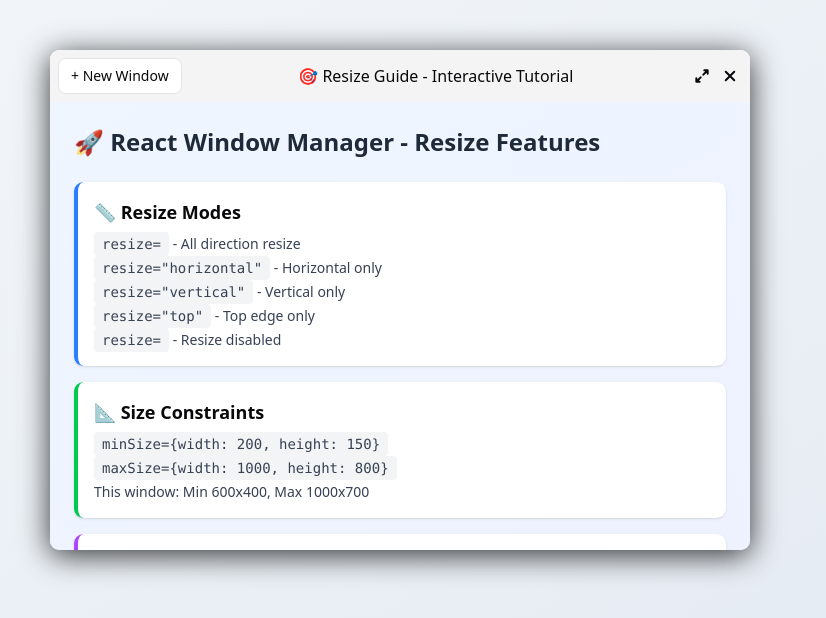
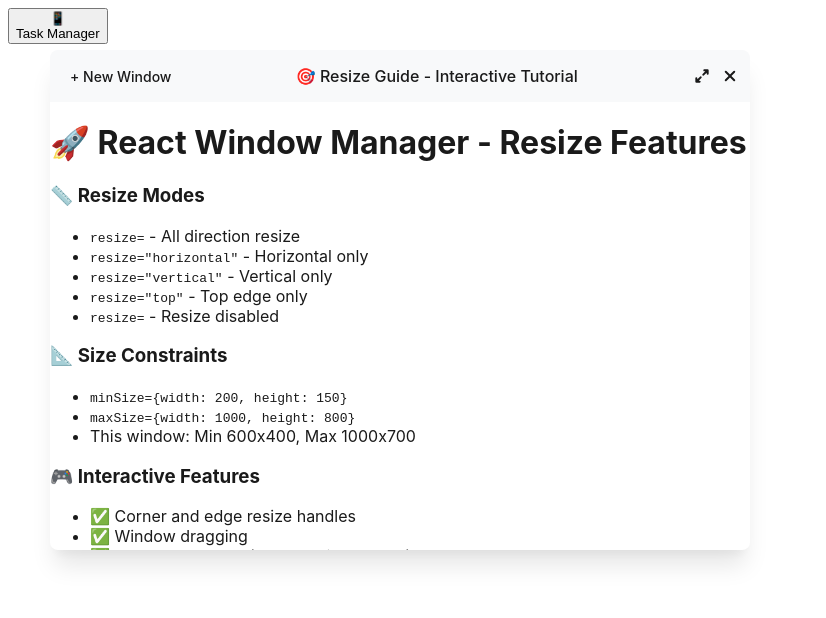
Before and after one commit to hacimuhammed/react-window-manager-ui, a React (Vite) app: page / in a window 1280 px wide. Shown: the top 618 px of the page, without its empty margins (0-826 px from the left). Built offline with nearby package versions, Linux system fonts and the light colour scheme.

Commit message:
feat: window made headless

```diff
--- a/package.json
+++ b/package.json
@@ -70,11 +70,7 @@
   },
   "dependencies": {
     "@radix-ui/react-slot": "^1.2.3",
-    "class-variance-authority": "^0.7.1",
-    "clsx": "^2.1.1",
     "lucide-react": "^0.525.0",
-    "tailwind-merge": "^3.3.1",
-    "tailwindcss-animate": "^1.0.7",
     "zustand": "^5.0.6"
   },
   "devDependencies": {
@@ -82,7 +78,6 @@
     "@babel/preset-env": "^7.28.0",
     "@babel/preset-react": "^7.27.1",
     "@eslint/js": "^9.29.0",
-    "@tailwindcss/postcss": "^4.1.11",
     "@types/node": "^24.0.10",
     "@types/react": "^19.1.8",
     "@types/react-dom": "^19.1.6",
@@ -97,7 +92,6 @@
     "postcss-cli": "^11.0.1",
     "react": "^19.1.0",
     "react-dom": "^19.1.0",
-    "tailwindcss": "^4.1.11",
     "typescript": "~5.8.3",
     "typescript-eslint": "^8.34.1",
     "vite": "^7.0.0",
--- a/postcss.config.js
+++ b/postcss.config.js
@@ -1,6 +1,5 @@
 export default {
   plugins: {
-    "@tailwindcss/postcss": {},
     autoprefixer: {},
   },
 };
--- a/src/App.tsx
+++ b/src/App.tsx
@@ -16,7 +16,7 @@ const WindowManager = () => {
           title={win.title}
           position={win.position}
           size={win.size}
-          animation="scale"
+          animation="jellyfish"
           resize={win.data?.resize}
           minSize={win.data?.minSize}
           maxSize={win.data?.maxSize}
--- a/src/components/ui/button.tsx
+++ b/src/components/ui/button.tsx
@@ -1,50 +1,27 @@
 import * as React from "react";
 import { Slot } from "@radix-ui/react-slot";
-import { cva, type VariantProps } from "class-variance-authority";
-
-import { cn } from "../../lib/utils";
-
-const buttonVariants = cva(
-  "inline-flex items-center justify-center whitespace-nowrap rounded-md text-sm font-medium ring-offset-background transition-colors focus-visible:outline-none focus-visible:ring-2 focus-visible:ring-ring focus-visible:ring-offset-2 disabled:pointer-events-none disabled:opacity-50",
-  {
-    variants: {
-      variant: {
-        default: "bg-primary text-primary-foreground hover:bg-primary/90",
-        destructive:
-          "bg-destructive text-destructive-foreground hover:bg-destructive/90",
-        outline:
-          "border border-input bg-background hover:bg-accent hover:text-accent-foreground",
-        secondary:
-          "bg-secondary text-secondary-foreground hover:bg-secondary/80",
-        ghost: "hover:bg-accent hover:text-accent-foreground",
-        link: "text-primary underline-offset-4 hover:underline",
-      },
-      size: {
-        default: "h-10 px-4 py-2",
-        sm: "h-9 rounded-md px-3",
-        lg: "h-11 rounded-md px-8",
-        icon: "h-10 w-10",
-      },
-    },
-    defaultVariants: {
-      variant: "default",
-      size: "default",
-    },
-  }
-);
 
 export interface ButtonProps
-  extends React.ButtonHTMLAttributes<HTMLButtonElement>,
-    VariantProps<typeof buttonVariants> {
+  extends React.ButtonHTMLAttributes<HTMLButtonElement> {
   asChild?: boolean;
+  variant?: "default" | "destructive" | "outline" | "secondary" | "ghost" | "link";
+  size?: "default" | "sm" | "lg" | "icon";
 }
 
 const Button = React.forwardRef<HTMLButtonElement, ButtonProps>(
-  ({ className, variant, size, asChild = false, ...props }, ref) => {
+  ({ className, variant = "default", size = "default", asChild = false, ...props }, ref) => {
     const Comp = asChild ? Slot : "button";
+
+    // Build class names
+    const baseClasses = "react-window-manager button";
+    const variantClass = variant;
+    const sizeClass = `size-${size}`;
+
+    const classes = [baseClasses, variantClass, sizeClass, className].filter(Boolean).join(" ");
+
     return (
       <Comp
-        className={cn(buttonVariants({ variant, size, className }))}
+        className={classes}
         ref={ref}
         {...props}
       />
@@ -53,5 +30,5 @@ const Button = React.forwardRef<HTMLButtonElement, ButtonProps>(
 );
 Button.displayName = "Button";
 
-export { Button, buttonVariants };
+export { Button };
 export default Button;
--- a/src/index.css
+++ b/src/index.css
@@ -1,140 +1,404 @@
-@import "tailwindcss";
+/* React Window Manager UI - Headless CSS */
 
-@plugin 'tailwindcss-animate';
-
-@custom-variant dark (&:where(.dark, .dark *));
-
-@theme {
-  --color-background: var(--background);
-  --color-foreground: var(--foreground);
+/* Reset and base styles */
+.react-window-manager {
+  box-sizing: border-box;
+  font-family: -apple-system, BlinkMacSystemFont, "Segoe UI", Roboto,
+    "Helvetica Neue", Arial, sans-serif;
+  color: #1a1a1a;
 }
 
-:root {
-  --background: hsl(0 0% 100%);
-  --foreground: hsl(240 10% 3.9%);
-  --card: hsl(0 0% 100%);
-  --card-foreground: hsl(240 10% 3.9%);
-  --popover: hsl(0 0% 100%);
-  --popover-foreground: hsl(240 10% 3.9%);
-  --primary: hsl(240 5.9% 10%);
-  --primary-foreground: hsl(0 0% 98%);
-  --secondary: hsl(240 4.8% 95.9%);
-  --secondary-foreground: hsl(240 5.9% 10%);
-  --muted: hsl(240 4.8% 95.9%);
-  --muted-foreground: hsl(240 3.8% 46.1%);
-  --accent: hsl(240 4.8% 95.9%);
-  --accent-foreground: hsl(240 5.9% 10%);
-  --destructive: hsl(0 84.2% 60.2%);
-  --destructive-foreground: hsl(0 0% 98%);
-  --border: hsl(240 5.9% 90%);
-  --input: hsl(240 5.9% 90%);
-  --ring: hsl(240 10% 3.9%);
-  --chart-1: hsl(12 76% 61%);
-  --chart-2: hsl(173 58% 39%);
-  --chart-3: hsl(197 37% 24%);
-  --chart-4: hsl(43 74% 66%);
-  --chart-5: hsl(27 87% 67%);
-  --radius: 0.6rem;
-  --sidebar: hsl(0 0% 98%);
-  --sidebar-foreground: hsl(240 5.3% 26.1%);
-  --sidebar-primary: hsl(240 5.9% 10%);
-  --sidebar-primary-foreground: hsl(0 0% 98%);
-  --sidebar-accent: hsl(240 4.8% 95.9%);
-  --sidebar-accent-foreground: hsl(240 5.9% 10%);
-  --sidebar-border: hsl(220 13% 91%);
-  --sidebar-ring: hsl(217.2 91.2% 59.8%);
+.react-window-manager *,
+.react-window-manager *::before,
+.react-window-manager *::after {
+  box-sizing: inherit;
 }
 
-.dark {
-  --background: hsl(240 10% 3.9%);
-  --foreground: hsl(0 0% 98%);
-  --card: hsl(240 10% 3.9%);
-  --card-foreground: hsl(0 0% 98%);
-  --popover: hsl(240 10% 3.9%);
-  --popover-foreground: hsl(0 0% 98%);
-  --primary: hsl(0 0% 98%);
-  --primary-foreground: hsl(240 5.9% 10%);
-  --secondary: hsl(240 3.7% 15.9%);
-  --secondary-foreground: hsl(0 0% 98%);
-  --muted: hsl(240 3.7% 15.9%);
-  --muted-foreground: hsl(240 5% 64.9%);
-  --accent: hsl(240 3.7% 15.9%);
-  --accent-foreground: hsl(0 0% 98%);
-  --destructive: hsl(0 62.8% 30.6%);
-  --destructive-foreground: hsl(0 0% 98%);
-  --border: hsl(240 3.7% 15.9%);
-  --input: hsl(240 3.7% 15.9%);
-  --ring: hsl(240 4.9% 83.9%);
-  --chart-1: hsl(220 70% 50%);
-  --chart-2: hsl(160 60% 45%);
-  --chart-3: hsl(30 80% 55%);
-  --chart-4: hsl(280 65% 60%);
-  --chart-5: hsl(340 75% 55%);
-  --sidebar: hsl(240 5.9% 10%);
-  --sidebar-foreground: hsl(240 4.8% 95.9%);
-  --sidebar-primary: hsl(224.3 76.3% 48%);
-  --sidebar-primary-foreground: hsl(0 0% 100%);
-  --sidebar-accent: hsl(240 3.7% 15.9%);
-  --sidebar-accent-foreground: hsl(240 4.8% 95.9%);
-  --sidebar-border: hsl(240 3.7% 15.9%);
-  --sidebar-ring: hsl(217.2 91.2% 59.8%);
+/* Window container */
+.react-window-manager.window {
+  position: absolute;
+  overflow: hidden;
+  display: flex;
+  flex-direction: column;
+  border: none;
+  background-color: #ffffff;
+  color: #1a1a1a;
+  box-shadow: 0 4px 6px -1px rgba(0, 0, 0, 0.1),
+    0 2px 4px -1px rgba(0, 0, 0, 0.06);
+  border-radius: 0.5rem;
 }
 
-@theme inline {
-  --color-background: var(--background);
-  --color-foreground: var(--foreground);
-  --color-card: var(--card);
-  --color-card-foreground: var(--card-foreground);
-  --color-popover: var(--popover);
-  --color-popover-foreground: var(--popover-foreground);
-  --color-primary: var(--primary);
-  --color-primary-foreground: var(--primary-foreground);
-  --color-secondary: var(--secondary);
-  --color-secondary-foreground: var(--secondary-foreground);
-  --color-muted: var(--muted);
-  --color-muted-foreground: var(--muted-foreground);
-  --color-accent: var(--accent);
-  --color-accent-foreground: var(--accent-foreground);
-  --color-destructive: var(--destructive);
-  --color-destructive-foreground: var(--destructive-foreground);
-  --color-border: var(--border);
-  --color-input: var(--input);
-  --color-ring: var(--ring);
-  --color-chart-1: var(--chart-1);
-  --color-chart-2: var(--chart-2);
-  --color-chart-3: var(--chart-3);
-  --color-chart-4: var(--chart-4);
-  --color-chart-5: var(--chart-5);
-  --radius-sm: calc(var(--radius) - 4px);
-  --radius-md: calc(var(--radius) - 2px);
-  --radius-lg: var(--radius);
-  --radius-xl: calc(var(--radius) + 4px);
-  --color-sidebar-ring: var(--sidebar-ring);
-  --color-sidebar-border: var(--sidebar-border);
-  --color-sidebar-accent-foreground: var(--sidebar-accent-foreground);
-  --color-sidebar-accent: var(--sidebar-accent);
-  --color-sidebar-primary-foreground: var(--sidebar-primary-foreground);
-  --color-sidebar-primary: var(--sidebar-primary);
-  --color-sidebar-foreground: var(--sidebar-foreground);
-  --color-sidebar: var(--sidebar);
+.react-window-manager.window.active {
+  box-shadow: 0 20px 25px -5px rgba(0, 0, 0, 0.1),
+    0 10px 10px -5px rgba(0, 0, 0, 0.04);
 }
 
-@layer base {
-  * {
-    @apply border-border outline-ring/50;
+.react-window-manager.window.fullscreen {
+  border-radius: 0;
+}
+
+/* Window header */
+.react-window-manager .header {
+  padding: 0.5rem;
+  display: flex;
+  align-items: center;
+  justify-content: space-between;
+  cursor: move;
+  background-color: #f8f9fa;
+  color: #1a1a1a;
+  user-select: none;
+  -webkit-user-select: none;
+  -moz-user-select: none;
+  -ms-user-select: none;
+}
+
+.react-window-manager .header .toolbar {
+  display: flex;
+  align-items: center;
+}
+
+.react-window-manager .header .title {
+  margin-left: 0.5rem;
+  margin-right: 0.5rem;
+  flex: 1;
+  text-align: center;
+  overflow: hidden;
+  text-overflow: ellipsis;
+  white-space: nowrap;
+  font-weight: 500;
+}
+
+.react-window-manager .header .controls {
+  display: flex;
+  gap: 0.25rem;
+}
+
+/* Window content */
+.react-window-manager .content {
+  flex: 1;
+  overflow: auto;
+  padding: 0;
+}
+
+/* Buttons */
+.react-window-manager .button {
+  display: inline-flex;
+  align-items: center;
+  justify-content: center;
+  white-space: nowrap;
+  border-radius: 0.375rem;
+  font-size: 0.875rem;
+  font-weight: 500;
+  border: none;
+  background: none;
+  cursor: pointer;
+  transition: all 0.15s ease-in-out;
+  outline: none;
+  text-decoration: none;
+}
+
+.react-window-manager .button:focus-visible {
+  outline: 2px solid #3b82f6;
+  outline-offset: 2px;
+}
+
+.react-window-manager .button:disabled {
+  pointer-events: none;
+  opacity: 0.5;
+}
+
+/* Button variants */
+.react-window-manager .button.default {
+  background-color: #1a1a1a;
+  color: #ffffff;
+}
+
+.react-window-manager .button.default:hover {
+  background-color: rgba(26, 26, 26, 0.9);
+}
+
+.react-window-manager .button.ghost {
+  background-color: transparent;
+  color: inherit;
+}
+
+.react-window-manager .button.ghost:hover {
+  background-color: rgba(0, 0, 0, 0.05);
+}
+
+.react-window-manager .button.ghost.destructive:hover {
+  background-color: #dc2626;
+  color: #ffffff;
+}
+
+/* Button sizes */
+.react-window-manager .button.size-default {
+  height: 2.5rem;
+  padding: 0.5rem 1rem;
+}
+
+.react-window-manager .button.size-sm {
+  height: 2.25rem;
+  padding: 0.5rem 0.75rem;
+  border-radius: 0.375rem;
+}
+
+.react-window-manager .button.size-lg {
+  height: 2.75rem;
+  padding: 0.5rem 2rem;
+  border-radius: 0.375rem;
+}
+
+.react-window-manager .button.size-icon {
+  height: 2.5rem;
+  width: 2.5rem;
+}
+
+/* Header button specific styles */
+.react-window-manager .header .button.size-icon {
+  height: 1.5rem;
+  width: 1.5rem;
+  padding: 0.25rem;
+  border-radius: 9999px;
+}
+
+.react-window-manager .header .button.size-icon:hover {
+  background-color: rgba(0, 0, 0, 0.1);
+}
+
+.react-window-manager .header .button.size-icon.destructive:hover {
+  background-color: #dc2626;
+  color: #ffffff;
+}
+
+/* Resize handles */
+.react-window-manager .resize-handle {
+  position: absolute;
+  z-index: 10;
+}
+
+.react-window-manager .resize-handle.se {
+  bottom: 0;
+  right: 0;
+  width: 1rem;
+  height: 1rem;
+  cursor: se-resize;
+}
+
+.react-window-manager .resize-handle.sw {
+  bottom: 0;
+  left: 0;
+  width: 1rem;
+  height: 1rem;
+  cursor: sw-resize;
+}
+
+.react-window-manager .resize-handle.ne {
+  top: 0;
+  right: 0;
+  width: 1rem;
+  height: 1rem;
+  cursor: ne-resize;
+}
+
+.react-window-manager .resize-handle.nw {
+  top: 0;
+  left: 0;
+  width: 1rem;
+  height: 1rem;
+  cursor: nw-resize;
+}
+
+.react-window-manager .resize-handle.n {
+  top: 0;
+  left: 1rem;
+  right: 1rem;
+  height: 0.5rem;
+  cursor: n-resize;
+}
+
+.react-window-manager .resize-handle.s {
+  bottom: 0;
+  left: 1rem;
+  right: 1rem;
+  height: 0.5rem;
+  cursor: s-resize;
+}
+
+.react-window-manager .resize-handle.e {
+  top: 1rem;
+  bottom: 1rem;
+  right: 0;
+  width: 0.5rem;
+  cursor: e-resize;
+}
+
+.react-window-manager .resize-handle.w {
+  top: 1rem;
+  bottom: 1rem;
+  left: 0;
+  width: 0.5rem;
+  cursor: w-resize;
+}
+
+/* Animations */
+@keyframes react-window-manager-fade-in {
+  from {
+    opacity: 0;
   }
-  body {
-    @apply bg-background text-foreground;
+  to {
+    opacity: 1;
   }
 }
 
-/* Grid background pattern */
-.bg-grid-white {
-  background-image: linear-gradient(
-      to right,
-      rgba(255, 255, 255, 0.1) 1px,
-      transparent 1px
-    ),
-    linear-gradient(to bottom, rgba(255, 255, 255, 0.1) 1px, transparent 1px);
-  background-size: 14px 14px;
+@keyframes react-window-manager-fade-out {
+  from {
+    opacity: 1;
+  }
+  to {
+    opacity: 0;
+  }
 }
+
+@keyframes react-window-manager-scale-in {
+  from {
+    opacity: 0;
+    transform: scale(0.8);
+  }
+  to {
+    opacity: 1;
+    transform: scale(1);
+  }
+}
+
+@keyframes react-window-manager-scale-out {
+  from {
+    opacity: 1;
+    transform: scale(1);
+  }
+  to {
+    opacity: 0;
+    transform: scale(0.8);
+  }
+}
+
+@keyframes react-window-manager-slide-in {
+  from {
+    opacity: 0;
+    transform: translateY(20px);
+  }
+  to {
+    opacity: 1;
+    transform: translateY(0);
+  }
+}
+
+@keyframes react-window-manager-slide-out {
+  from {
+    opacity: 1;
+    transform: translateY(0);
+  }
+  to {
+    opacity: 0;
+    transform: translateY(20px);
+  }
+}
+
+/* Utility classes */
+.react-window-manager .sr-only {
+  position: absolute;
+  width: 1px;
+  height: 1px;
+  padding: 0;
+  margin: -1px;
+  overflow: hidden;
+  clip: rect(0, 0, 0, 0);
+  white-space: nowrap;
+  border: 0;
+}
+
+.react-window-manager .truncate {
+  overflow: hidden;
+  text-overflow: ellipsis;
+  white-space: nowrap;
+}
+
+.react-window-manager .flex {
+  display: flex;
+}
+
+.react-window-manager .flex-1 {
+  flex: 1;
+}
+
+.react-window-manager .items-center {
+  align-items: center;
+}
+
+.react-window-manager .justify-center {
+  justify-content: center;
+}
+
+.react-window-manager .justify-between {
+  justify-content: space-between;
+}
+
+.react-window-manager .gap-1 {
+  gap: 0.25rem;
+}
+
+.react-window-manager .text-center {
+  text-align: center;
+}
+
+.react-window-manager .font-medium {
+  font-weight: 500;
+}
+
+.react-window-manager .select-none {
+  user-select: none;
+  -webkit-user-select: none;
+  -moz-user-select: none;
+  -ms-user-select: none;
+}
+
+.react-window-manager .cursor-move {
+  cursor: move;
+}
+
+.react-window-manager .overflow-hidden {
+  overflow: hidden;
+}
+
+.react-window-manager .overflow-auto {
+  overflow: auto;
+}
+
+.react-window-manager .rounded-full {
+  border-radius: 9999px;
+}
+
+.react-window-manager .p-0 {
+  padding: 0;
+}
+
+.react-window-manager .p-1 {
+  padding: 0.25rem;
+}
+
+.react-window-manager .p-2 {
+  padding: 0.5rem;
+}
+
+.react-window-manager .mx-2 {
+  margin-left: 0.5rem;
+  margin-right: 0.5rem;
+}
+
+.react-window-manager .h-6 {
+  height: 1.5rem;
+}
+
+.react-window-manager .w-6 {
+  width: 1.5rem;
+}
--- a/src/index.tsx
+++ b/src/index.tsx
@@ -923,13 +923,11 @@ export const Window = ({
         transformOrigin: "top center",
         zIndex,
       }}
-      className={`${
-        isFullscreen ? "" : "rounded-lg"
-      } overflow-hidden flex flex-col border-none ${
-        activeWindowId === id
-          ? "shadow-[0_5px_30px_rgba(0,0,0,0.8)]"
-          : "shadow-sm"
-      } bg-card text-card-foreground ${className}`}
+      className={`react-window-manager window ${
+        isFullscreen ? "fullscreen" : ""
+      } ${
+        activeWindowId === id ? "active" : ""
+      } ${className}`}
       onMouseDown={handleWindowActivation}
       data-window-id={id}
     >
@@ -939,13 +937,13 @@ export const Window = ({
         onMouseDown={handleDragStart}
         onTouchStart={handleTouchStart}
         onDoubleClick={handleHeaderDoubleClick}
-        className="p-2 flex items-center justify-between cursor-move bg-muted text-card-foreground select-none"
+        className="react-window-manager header"
       >
-        <div className="flex items-center">{toolbar}</div>
-        <div className="mx-2 flex-1 text-center truncate font-medium">
+        <div className="react-window-manager toolbar">{toolbar}</div>
+        <div className="react-window-manager title">
           {typeof title === "string" ? title : title}
         </div>
-        <div className="flex gap-1">
+        <div className="react-window-manager controls">
           {allowFullscreen && (
             <Button
               onClick={(e) => {
@@ -956,7 +954,6 @@ export const Window = ({
               onMouseDown={(e) => e.stopPropagation()}
               size="icon"
               variant="ghost"
-              className="h-6 w-6 p-1 rounded-full hover:bg-muted-foreground/20"
             >
               {isFullscreen
                 ? icons?.fullscreenExit || defaultRestoreIcon
@@ -968,7 +965,7 @@ export const Window = ({
             onMouseDown={(e) => e.stopPropagation()}
             size="icon"
             variant="ghost"
-            className="h-6 w-6 p-1 rounded-full hover:bg-destructive hover:text-destructive-foreground"
+            className="destructive"
           >
             {icons?.close || defaultCloseIcon}
           </Button>
@@ -976,7 +973,7 @@ export const Window = ({
       </div>
 
       {/* Content */}
-      <div className="flex-1 overflow-auto p-0 window-content">{children}</div>
+      <div className="react-window-manager content">{children}</div>
 
       {/* Resizers - Show the handles based on the resize prop */}
       {!isFullscreen && resizeHandles.length > 0 && (
@@ -985,25 +982,25 @@ export const Window = ({
           {resizeHandles.includes("se") && (
             <div
               onMouseDown={handleResizeStart}
-              className="absolute bottom-0 right-0 w-4 h-4 cursor-se-resize z-10"
+              className="react-window-manager resize-handle se"
             />
           )}
           {resizeHandles.includes("sw") && (
             <div
               onMouseDown={handleResizeStart}
-              className="absolute bottom-0 left-0 w-4 h-4 cursor-sw-resize z-10"
+              className="react-window-manager resize-handle sw"
             />
           )}
           {resizeHandles.includes("ne") && (
             <div
               onMouseDown={handleResizeStart}
-              className="absolute top-0 right-0 w-4 h-4 cursor-ne-resize z-10"
+              className="react-window-manager resize-handle ne"
             />
           )}
           {resizeHandles.includes("nw") && (
             <div
               onMouseDown={handleResizeStart}
-              className="absolute top-0 left-0 w-4 h-4 cursor-nw-resize z-10"
+              className="react-window-manager resize-handle nw"
             />
           )}
 
@@ -1011,25 +1008,25 @@ export const Window = ({
           {resizeHandles.includes("n") && (
             <div
               onMouseDown={handleResizeStart}
-              className="absolute top-0 left-4 right-4 h-2 cursor-n-resize z-10"
+              className="react-window-manager resize-handle n"
             />
           )}
           {resizeHandles.includes("s") && (
             <div
               onMouseDown={handleResizeStart}
-              className="absolute bottom-0 left-4 right-4 h-2 cursor-s-resize z-10"
+              className="react-window-manager resize-handle s"
             />
           )}
           {resizeHandles.includes("e") && (
             <div
               onMouseDown={handleResizeStart}
-              className="absolute top-4 bottom-4 right-0 w-2 cursor-e-resize z-10"
+              className="react-window-manager resize-handle e"
             />
           )}
           {resizeHandles.includes("w") && (
             <div
               onMouseDown={handleResizeStart}
-              className="absolute top-4 bottom-4 left-0 w-2 cursor-w-resize z-10"
+              className="react-window-manager resize-handle w"
             />
           )}
         </>
--- a/src/lib/utils.ts
+++ b/src/lib/utils.ts
@@ -1,6 +1,3 @@
-import { type ClassValue, clsx } from "clsx";
-import { twMerge } from "tailwind-merge";
-
-export function cn(...inputs: ClassValue[]) {
-  return twMerge(clsx(inputs));
+export function cn(...inputs: (string | undefined | null | boolean)[]): string {
+  return inputs.filter(Boolean).join(" ");
 }
```
Also changed, not shown: tailwind.config.js (deleted, +0 -16 lines), vite.config.ts (+5 -10 lines), 1 other file (tests, documents, lock files or other folders).
